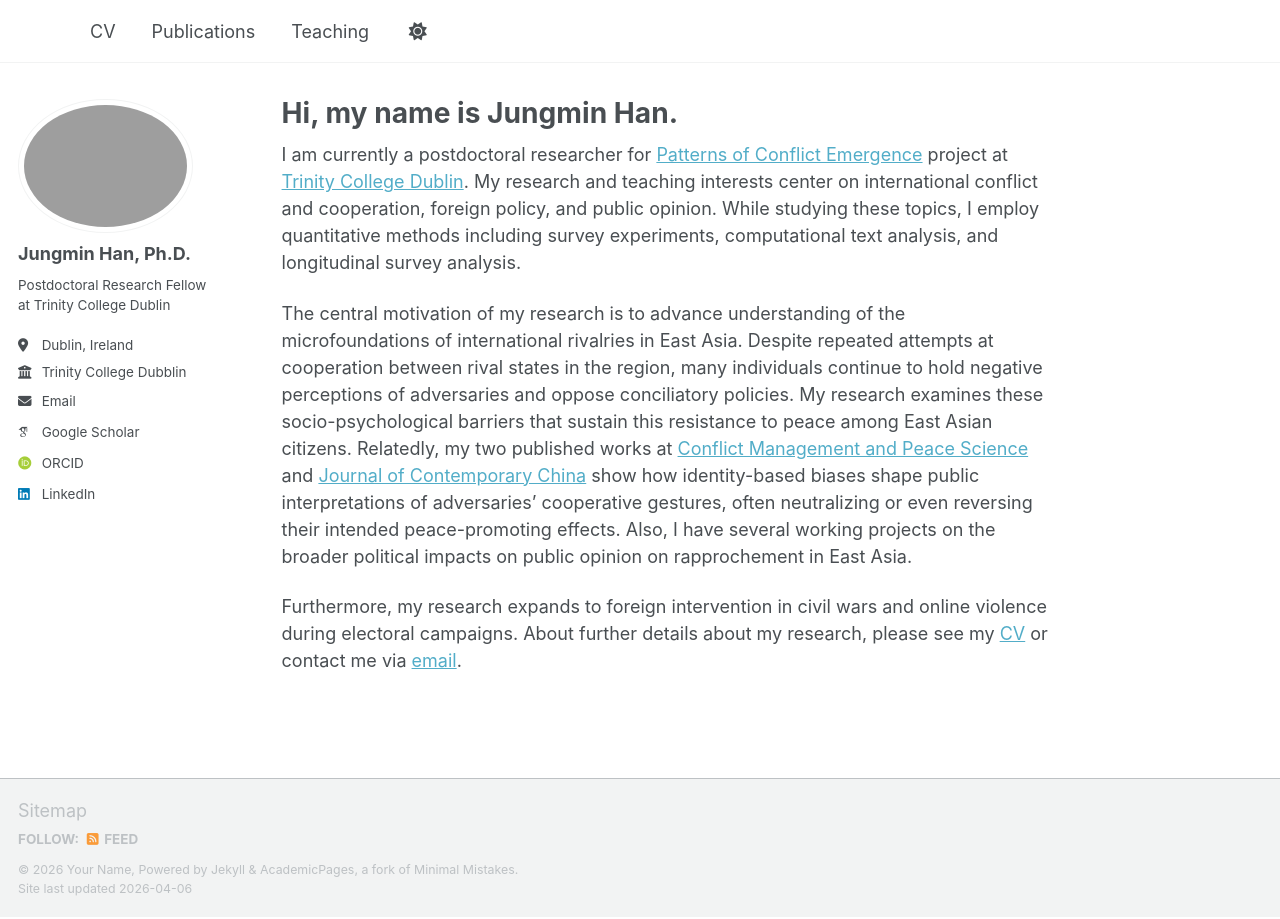
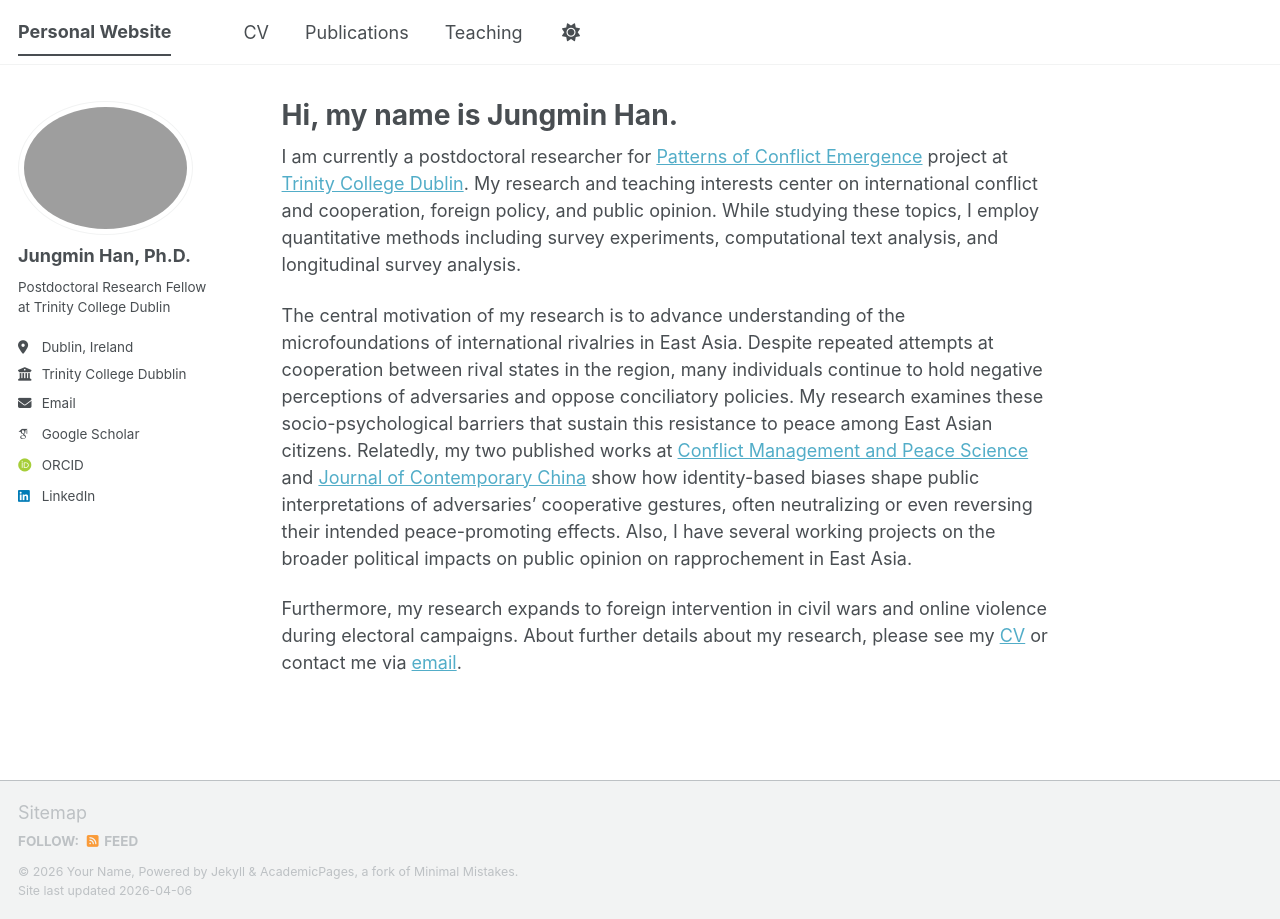
Before and after one commit to jungmin-lawrence-han/jungmin-lawrence-han.github.io, a Jekyll site: the page built from _pages/about.md, in a window 1280 px wide. Built offline with Jekyll 4.4.1, drawn with Linux system fonts in a browser that asks for light colours; some web fonts are replaced; a script bundle is joined from its source files by our own code; library files that are not in the unit come from our copies.

Commit message:
Update _config.yml

```diff
--- a/_config.yml
+++ b/_config.yml
@@ -9,7 +9,7 @@
 # Basic Site Settings
 locale                   : "en-US"
 site_theme               : "default" # The available themes options are "default", "air", "sunrise", "mint", "dirt" and "contrast"
-title                    : ""
+title                    : "Personal Website"
 title_separator          : "-"
 name                     : &name "Your Name"
 description              : &description "Your Name's academic portfolio"   # Update this with a general description of your site, this is the default if not overridden by a page
```
